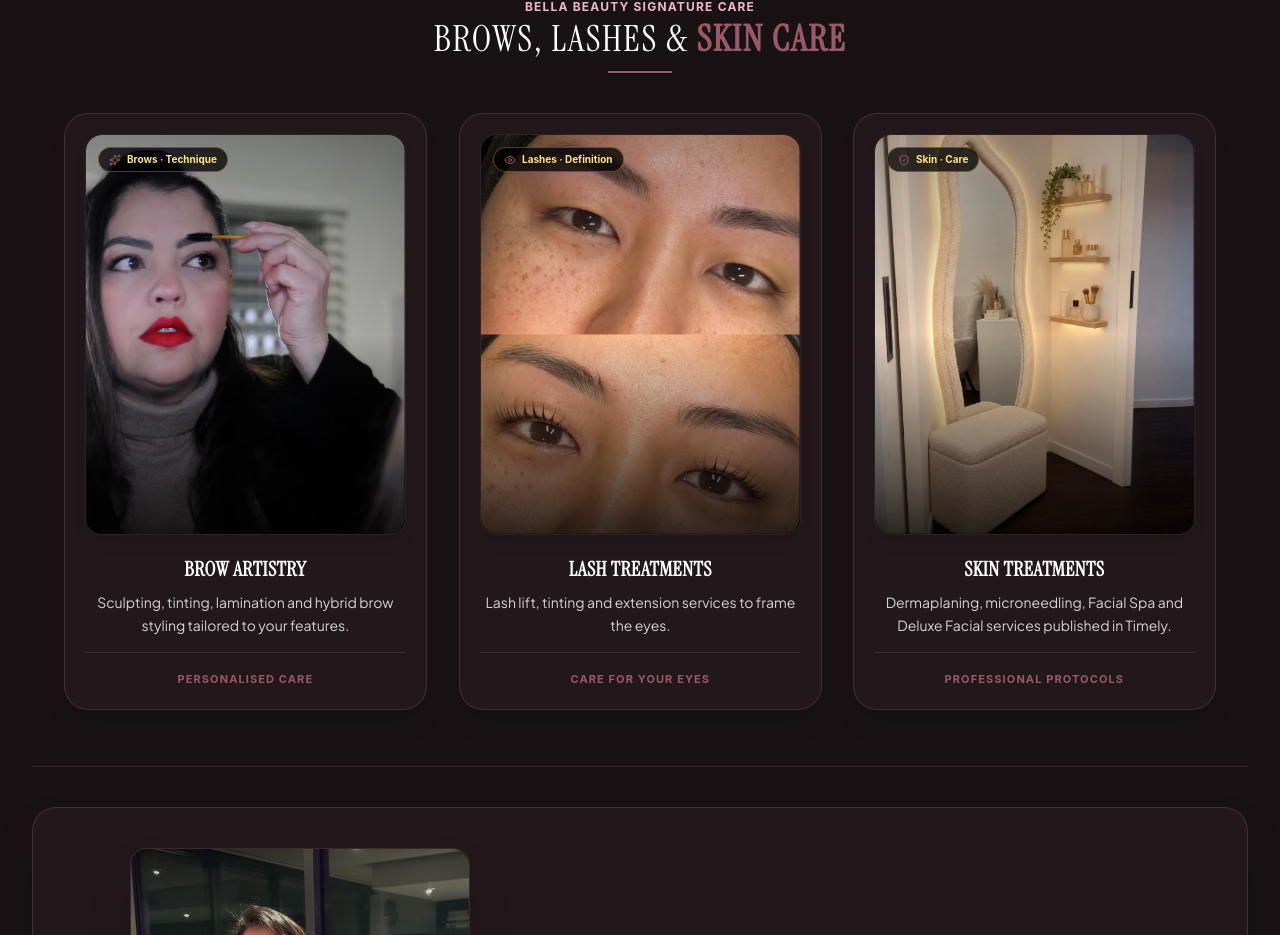
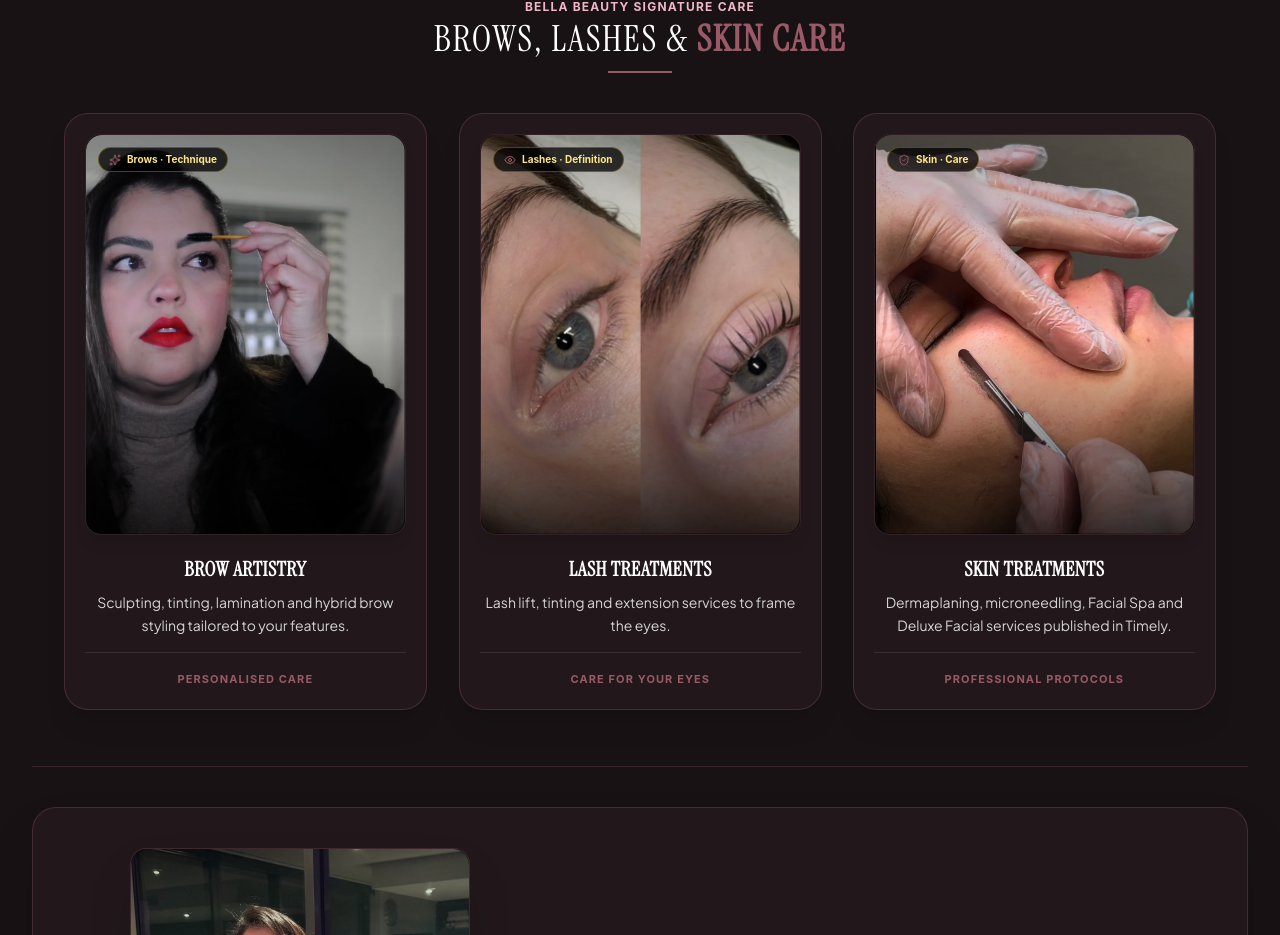
Before and after one commit to joorgeec3/Bella-Beauty-Brazil, a React (Vite) app: page / in a window 1280 px wide. Shown: the part 1035-1970 px from the top of the page. Built offline with nearby package versions, Linux system fonts and the light colour scheme; no server answers.

Commit message:
Match lash and skin imagery to actual treatments without homepage repeats

```diff
--- a/src/components/FeaturesRibbon.tsx
+++ b/src/components/FeaturesRibbon.tsx
@@ -18,7 +18,8 @@ export const FeaturesRibbon: React.FC<FeaturesRibbonProps> = ({ language }) => {
     },
     {
       // A dedicated lash-result photo is used here once, not repeated in the carousel below.
-      image: `${import.meta.env.BASE_URL}assets/bella/gallery/lashes-result-03.webp`,
+      // Real lash-lift results, not a brow before/after photograph.
+      image: `${import.meta.env.BASE_URL}assets/bella/gallery/lashes-result-05.webp`,
       icon: <Eye className="w-3 h-3 text-[#9a5967]" />,
       label: language === 'en' ? 'Lashes · Definition' : language === 'pt' ? 'Cílios · Definição' : 'Pestañas · Definición',
       title: language === 'en' ? 'Lash Treatments' : language === 'pt' ? 'Tratamentos para cílios' : 'Tratamientos de pestañas',
@@ -27,7 +28,8 @@ export const FeaturesRibbon: React.FC<FeaturesRibbonProps> = ({ language }) => {
     },
     {
       // A distinct studio photograph keeps the first fold visually varied.
-      image: `${import.meta.env.BASE_URL}assets/bella/gallery/studio-mirror-area.webp`,
+      // Actual dermaplaning in progress; never substitute a photo of an empty room for skin care.
+      image: `${import.meta.env.BASE_URL}assets/bella/dermaplaning-facial-treatment.webp`,
       icon: <ShieldCheck className="w-3 h-3 text-[#9a5967]" />,
       label: language === 'en' ? 'Skin · Care' : language === 'pt' ? 'Pele · Cuidado' : 'Piel · Cuidado',
       title: language === 'en' ? 'Skin Treatments' : language === 'pt' ? 'Tratamentos para a pele' : 'Tratamientos para la piel',
```
